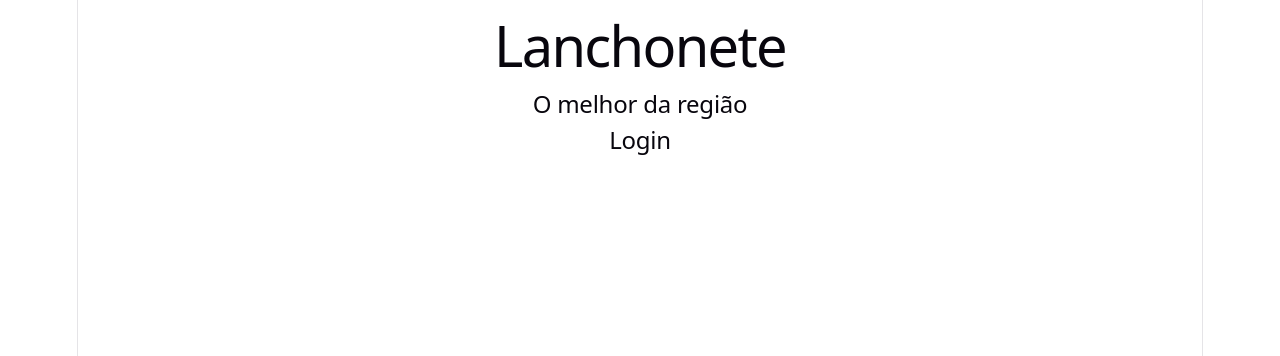
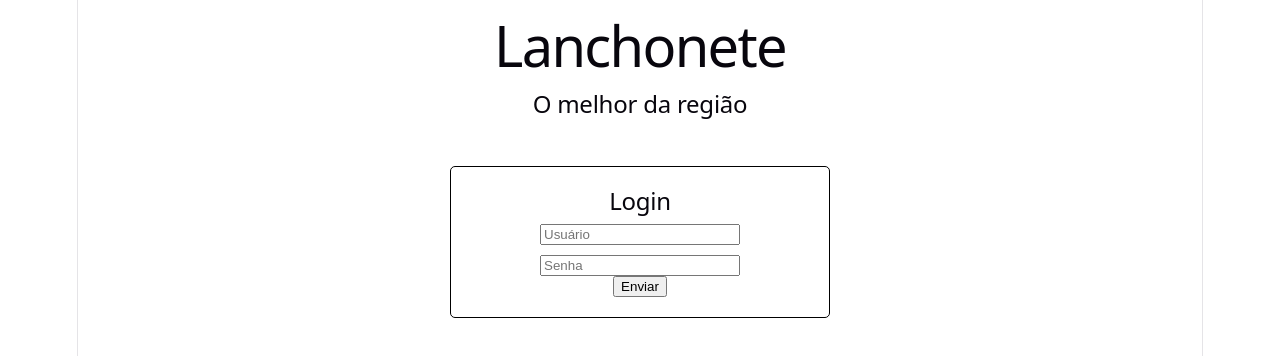
Before and after one commit to cesarstati/aulaPA_React, a React (Vite) app: page / in a window 1280 px wide. Shown: the top 356 px of the page. Built offline with nearby package versions, Linux system fonts and the light colour scheme.

Commit message:
Campos do Login

```diff
--- /dev/null
+++ b/src/components/Botao.jsx
@@ -0,0 +1,7 @@
+function Botao(){
+    return (
+        <button>Enviar</button>
+    )
+}
+
+export default Botao
--- /dev/null
+++ b/src/components/Login.css
@@ -0,0 +1,18 @@
+.container {
+    display: flex;
+    flex-direction: column;
+    align-items: center;
+    border: 1px solid black;
+    border-radius: 5px;
+    width: 30%;
+    margin: 0 auto;
+    padding: 20px;
+    margin-top: 40px;
+}
+
+.formulario{
+    display: flex;
+    width: 200px;
+    flex-direction: column;
+    gap: 10px;
+}
--- a/src/components/Login.jsx
+++ b/src/components/Login.jsx
@@ -1,8 +1,19 @@
+import Botao from "./Botao"
+import './Login.css'
+
 function Login(){
     return (
         <>
+        <section className="container">
+            <h2>Login</h2>
+            <form action="" className='formulario'>
+                <input type="text" placeholder='Usuário'/>
+                <input type="password" placeholder='Senha'/>
+            </form>
+            <Botao />
 
-        <h2>Login</h2>
+        </section>
+
 
         </>
 
```
